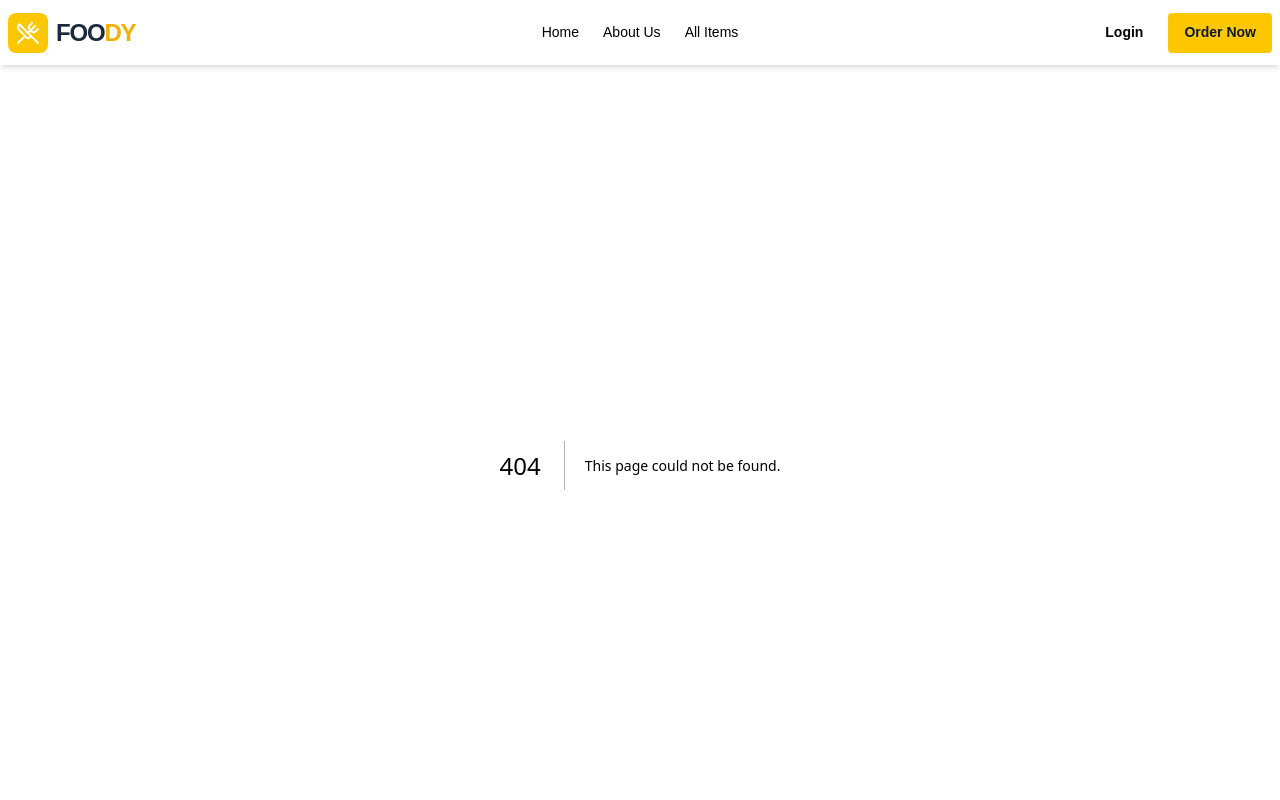
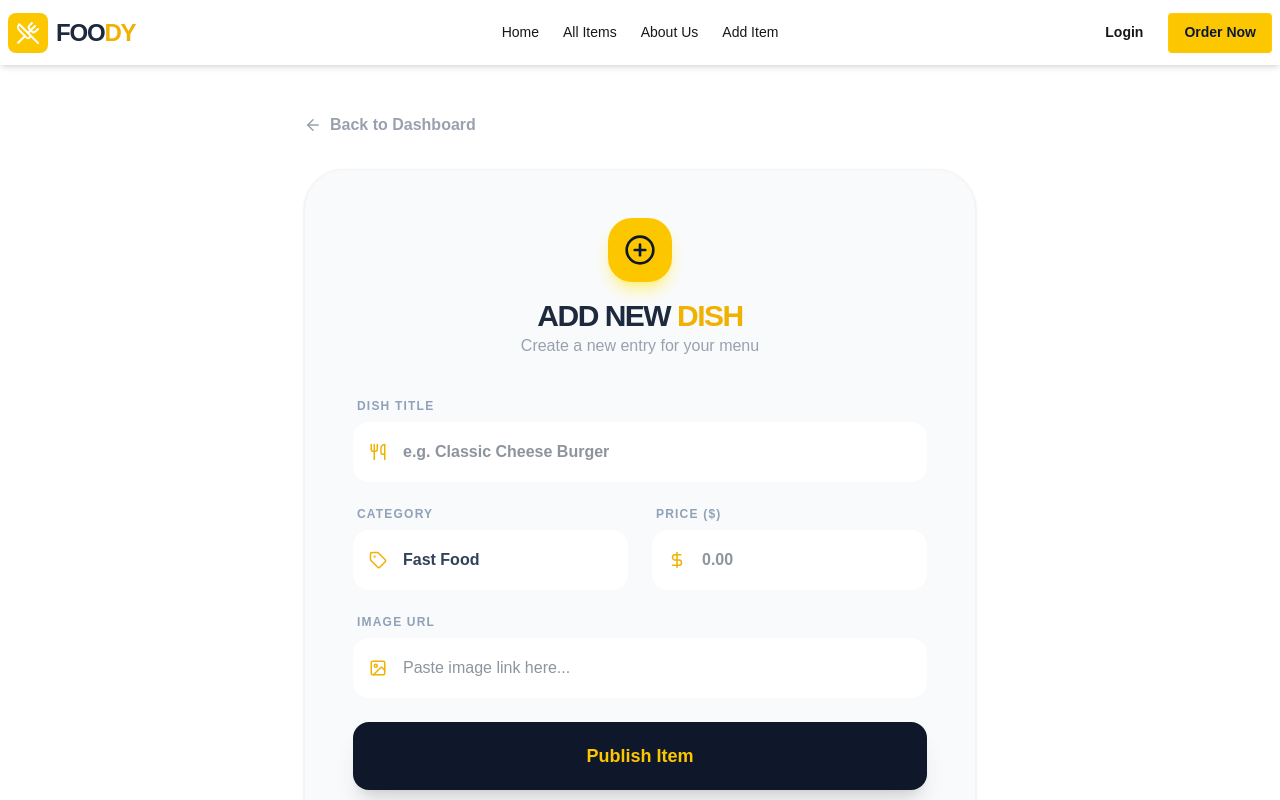
Before and after one commit to saifur-sagor/Next-Js-First-Project, a Next.js app: page /AddItem in a window 1280 px wide. Before the commit this address had no page. Shown: the top 800 px of the page. Built offline with nearby package versions, Linux system fonts and the light colour scheme; sample sign-in values are in the browser's storage.

Commit message:
add menu

```diff
--- a/src/Components/Navbar.jsx
+++ b/src/Components/Navbar.jsx
@@ -16,6 +16,7 @@ export default function Navbar() {
               <li><Link href="/">Home</Link></li>
               <li><Link href="/About">About Us</Link></li>
               <li><Link href="/AllItems">All Items</Link></li>
+              <li><Link href="/AddItem">Add Item</Link></li>
             </ul>
           </div>
 
@@ -33,8 +34,9 @@ export default function Navbar() {
         <div className="navbar-center hidden lg:flex">
           <ul className="menu menu-horizontal px-1 font-medium">
             <li><Link href="/">Home</Link></li>
+            <li><Link href="/AllItems">All Items</Link></li>
             <li><Link href="/About">About Us</Link></li>
-            <li><Link href="/AllItems">All Items</Link></li>
+            <li><Link href="/AddItem">Add Item</Link></li>
           </ul>
         </div>
 
--- /dev/null
+++ b/src/app/AddItem/page.jsx
@@ -0,0 +1,149 @@
+"use client";
+import { useState, useEffect } from "react";
+import { useRouter } from "next/navigation";
+import { motion, AnimatePresence } from "framer-motion";
+import {
+  PlusCircle,
+  Image as ImageIcon,
+  DollarSign,
+  Utensils,
+  Tag,
+  CheckCircle,
+  ArrowLeft
+} from "lucide-react";
+import Link from "next/link";
+
+export default function AddItem() {
+  const router = useRouter();
+  const [isAuthorized, setIsAuthorized] = useState(false);
+  const [isSubmitting, setIsSubmitting] = useState(false);
+  const [showSuccess, setShowSuccess] = useState(false);
+
+  // --- PRIVATE ROUTE ---
+  useEffect(() => {
+    const isLoggedIn = localStorage.getItem("isLoggedIn");
+    if (!isLoggedIn) {
+      router.replace("/Login");
+    } else {
+      setIsAuthorized(true);
+    }
+  }, [router]);
+
+  const handleSubmit = (e) => {
+    e.preventDefault();
+    setIsSubmitting(true);
+    setTimeout(() => {
+      setIsSubmitting(false);
+      setShowSuccess(true);
+      e.target.reset();
+      setTimeout(() => setShowSuccess(false), 5000);
+    }, 1500);
+  };
+  if (!isAuthorized) return null;
+
+  return (
+    <div className="min-h-screen bg-white py-12 px-6">
+      <div className="container mx-auto max-w-2xl">
+
+        {/* Back Button */}
+        <Link href="/AllItems" className="inline-flex items-center gap-2 text-gray-400 hover:text-slate-900 font-bold mb-8 transition-colors">
+          <ArrowLeft size={18} /> Back to Dashboard
+        </Link>
+
+        <motion.div
+          initial={{ opacity: 0, y: 40 }}
+          animate={{ opacity: 1, y: 0 }}
+          className="bg-gray-50 rounded-[40px] p-8 md:p-12 border border-gray-100 shadow-sm"
+        >
+          {/* Section Title */}
+          <div className="text-center mb-10">
+            <div className="w-16 h-16 bg-yellow-400 rounded-3xl flex items-center justify-center mx-auto mb-4 shadow-lg shadow-yellow-200">
+              <PlusCircle className="text-slate-900" size={32} />
+            </div>
+            <h2 className="text-3xl font-black text-slate-800 uppercase tracking-tighter">
+              Add New <span className="text-yellow-500">Dish</span>
+            </h2>
+            <p className="text-gray-400 font-medium">Create a new entry for your menu</p>
+          </div>
+
+          <form onSubmit={handleSubmit} className="space-y-6">
+            {/* Dish Name */}
+            <div>
+              <label className="text-xs font-black text-slate-400 uppercase tracking-widest ml-1 mb-2 block">Dish Title</label>
+              <div className="relative">
+                <Utensils className="absolute left-4 top-1/2 -translate-y-1/2 text-yellow-500" size={18} />
+                <input
+                  type="text" required placeholder="e.g. Classic Cheese Burger"
+                  className="w-full pl-12 pr-6 py-4 rounded-2xl bg-white border-2 border-transparent focus:border-yellow-400 outline-none transition-all text-slate-800 font-bold"
+                />
+              </div>
+            </div>
+
+            <div className="grid grid-cols-1 md:grid-cols-2 gap-6">
+              {/* Category Selection */}
+              <div>
+                <label className="text-xs font-black text-slate-400 uppercase tracking-widest ml-1 mb-2 block">Category</label>
+                <div className="relative">
+                  <Tag className="absolute left-4 top-1/2 -translate-y-1/2 text-yellow-500" size={18} />
+                  <select className="w-full pl-12 pr-6 py-4 rounded-2xl bg-white border-2 border-transparent focus:border-yellow-400 outline-none transition-all font-bold text-slate-700 appearance-none">
+                    <option>Fast Food</option>
+                    <option>Main Course</option>
+                    <option>Desserts</option>
+                    <option>Beverages</option>
+                  </select>
+                </div>
+              </div>
+
+              {/* Price Input */}
+              <div>
+                <label className="text-xs font-black text-slate-400 uppercase tracking-widest ml-1 mb-2 block">Price ($)</label>
+                <div className="relative">
+                  <DollarSign className="absolute left-4 top-1/2 -translate-y-1/2 text-yellow-500" size={18} />
+                  <input
+                    type="number" step="0.01" required placeholder="0.00"
+                    className="w-full pl-12 pr-6 py-4 rounded-2xl bg-white border-2 border-transparent focus:border-yellow-400 outline-none transition-all text-slate-800 font-bold"
+                  />
+                </div>
+              </div>
+            </div>
+
+            {/* Image Link */}
+            <div>
+              <label className="text-xs font-black text-slate-400 uppercase tracking-widest ml-1 mb-2 block">Image URL</label>
+              <div className="relative">
+                <ImageIcon className="absolute left-4 top-1/2 -translate-y-1/2 text-yellow-500" size={18} />
+                <input
+                  type="url" required placeholder="Paste image link here..."
+                  className="w-full pl-12 pr-6 py-4 rounded-2xl bg-white border-2 border-transparent focus:border-yellow-400 outline-none transition-all text-slate-800 font-medium"
+                />
+              </div>
+            </div>
+
+            {/* Submit Button */}
+            <button
+              disabled={isSubmitting}
+              type="submit"
+              className="w-full bg-slate-900 text-yellow-400 py-5 rounded-2xl font-black text-lg hover:bg-slate-800 transition-all active:scale-95 shadow-xl disabled:opacity-50 disabled:cursor-not-allowed flex items-center justify-center gap-2"
+            >
+              {isSubmitting ? "Adding to Menu..." : "Publish Item"}
+            </button>
+
+            {/* Success Message Popup */}
+            <AnimatePresence>
+              {showSuccess && (
+                <motion.div
+                  initial={{ opacity: 0, scale: 0.8 }}
+                  animate={{ opacity: 1, scale: 1 }}
+                  exit={{ opacity: 0, scale: 0.8 }}
+                  className="flex items-center gap-3 bg-green-500 text-white p-4 rounded-2xl justify-center font-bold"
+                >
+                  <CheckCircle size={20} /> Item successfully added to menu!
+                </motion.div>
+              )}
+            </AnimatePresence>
+          </form>
+        </motion.div>
+      </div>
+    </div>
+  );
+}
```
